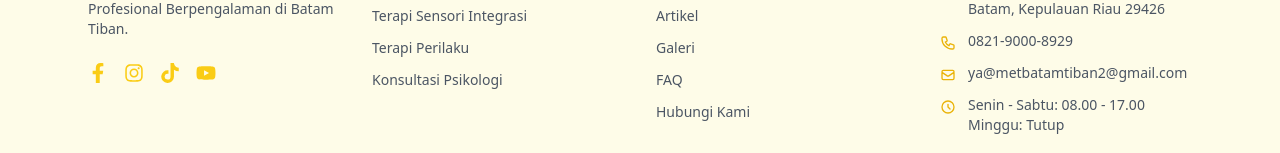
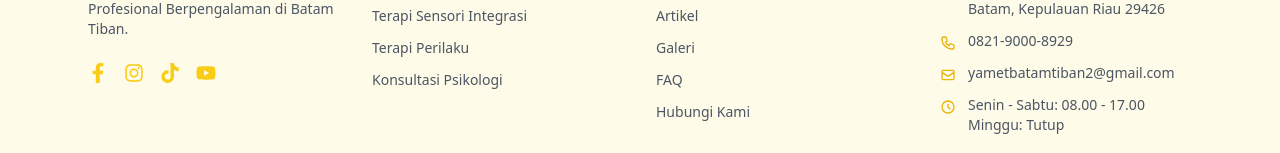
Before and after one commit to envexx/landing-page-yamet, a React (Vite) app: page / in a window 1280 px wide. Shown: the part 5493-5646 px from the top of the page. Built offline with nearby package versions, Linux system fonts and the light colour scheme.

Commit message:
Update: Perubahan Pada Simbol dan Beberapa Kesalahan Pengejaan

```diff
--- a/src/components/Footer.jsx
+++ b/src/components/Footer.jsx
@@ -157,7 +157,7 @@ const Footer = () => {
                   </svg>
                 </div>
                 <span className="text-gray-600 text-sm">
-                  ya@metbatamtiban2@gmail.com
+                  yametbatamtiban2@gmail.com
                 </span>
               </li>
               <li className="flex items-start">
```
